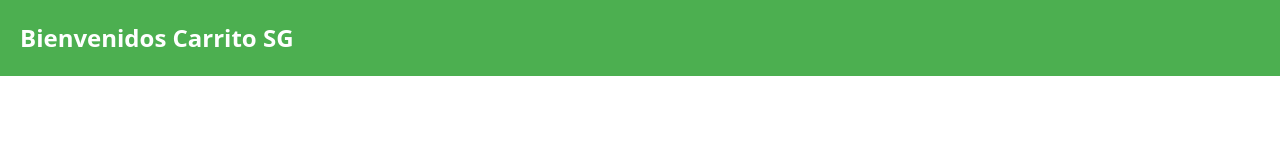
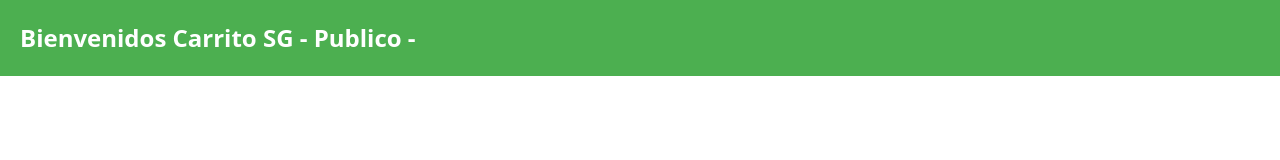
Before and after one commit to sebastiangaribaldi/react_proyecto_publico, a React (Vite) app: page /joyas in a window 1280 px wide. Shown: the top 160 px of the page. Built offline with nearby package versions, Linux system fonts and the light colour scheme; no server answers.

Commit message:
oficna 2 ok publico

```diff
--- a/index.html
+++ b/index.html
@@ -4,7 +4,7 @@
     <meta charset="UTF-8" />
     <link rel="icon" type="image/svg+xml" href="/vite.svg" />
     <meta name="viewport" content="width=device-width, initial-scale=1.0" />
-    <title>package-lock.json</title>
+    <title>Carrito SG PUBLICO</title>
   </head>
   <body>
     <div id="root"></div>
--- a/src/componentes/Header.jsx
+++ b/src/componentes/Header.jsx
@@ -3,7 +3,7 @@ import './Header.css';
 const Header = () => {
     return(
         <header className="encabezado"  >
-                <h2> Bienvenidos Carrito SG </h2>
+                <h2> Bienvenidos Carrito SG - Publico -</h2>
             </header>
     );
 }
```
Also changed, not shown: 1 other file (tests, documents, lock files or other folders).
